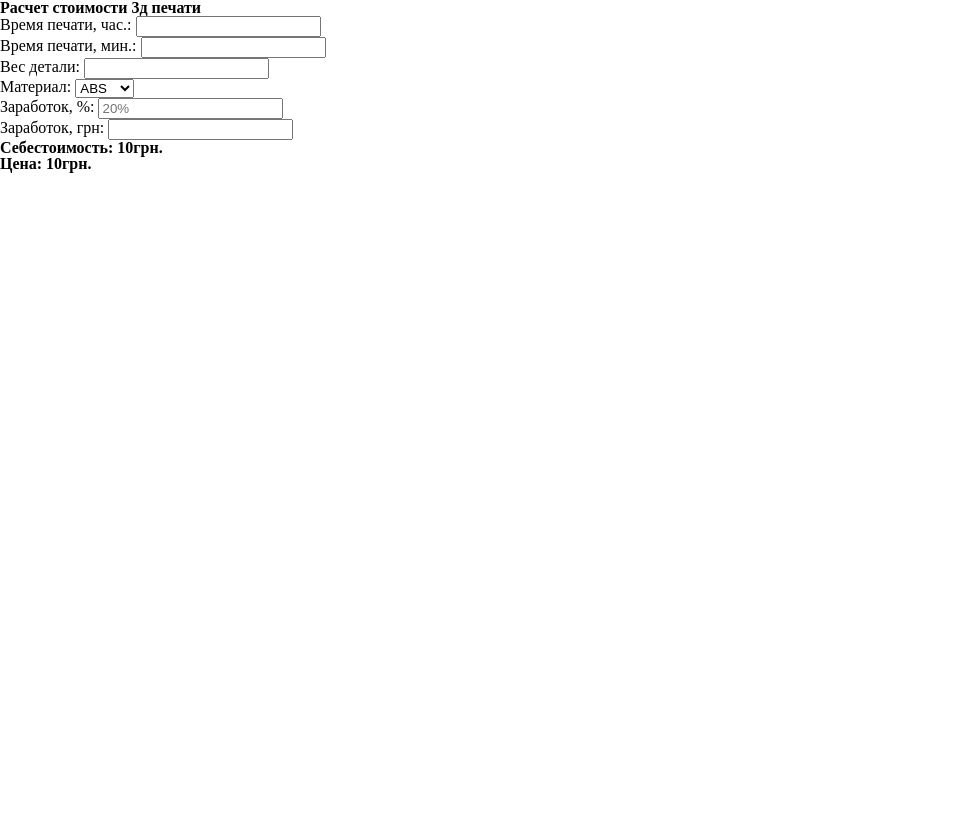
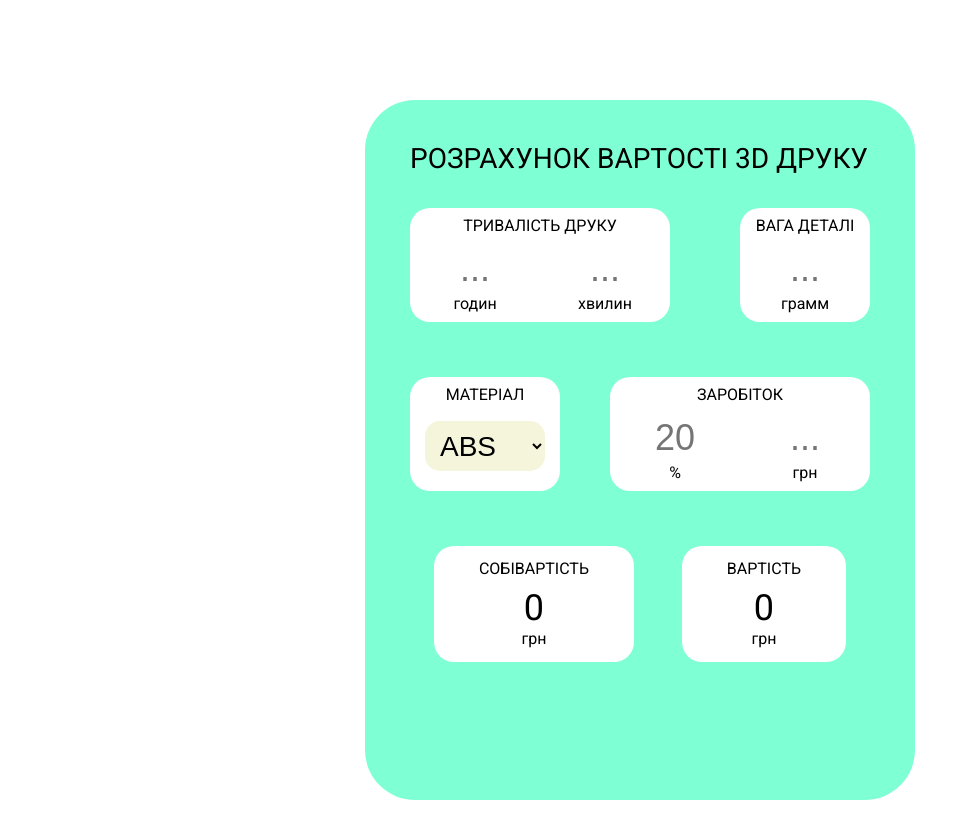
Before and after one commit to nikitariusov/3D_print_calculator, a plain HTML site: page index.html in a window 1280 px wide. Shown: the whole page, without its empty margins (0-978 px from the left). Before the commit the page ends 800 px from the top, so only its background shows below. Drawn offline with nearby package versions, Linux system fonts and the light colour scheme.

Commit message:
feat: add stile

```diff
--- a/css/style.css
+++ b/css/style.css
@@ -3,3 +3,145 @@
 *::before{
   box-sizing: border-box;
 }
+
+input{
+  font-size: 36px;
+  max-width: 100px;
+  text-align: center;
+  border: none;
+  margin-bottom: 5px;
+}
+
+.container{
+  max-width: 550px;
+  height: 700px;
+  background-color: aquamarine;
+  margin: 100px auto;
+  border-radius: 50px;
+  padding: 45px;
+
+  font-family: "Roboto", sans-serif;
+  font-weight: 400;
+  font-style: normal;
+}
+
+.title{
+  font-size: 28px;
+  text-transform: uppercase;
+  font-weight: 400;
+  margin-bottom: 35px;
+}
+
+.wrapper{
+  display: flex;
+  justify-content: space-between;
+  margin-bottom: 55px;
+}
+
+.print-parameters{
+  background-color: #fff;
+  border-radius: 20px;
+  padding: 10px 15px;
+}
+
+.subtitle{
+  font-size: 16px;
+  font-weight: 400;
+  margin-bottom: 13px;
+  text-align: center;
+}
+
+.print-parameters__inner{
+  display: flex;
+  justify-content: center;
+  gap: 30px;
+}
+
+.print-parameters__hours,
+.print-parameters__minutes {
+  max-width: 100px;
+  display: flex;
+  flex-direction: column;
+  align-items: center;
+}
+
+.detail-weight {
+  padding: 10px 15px;
+  background-color: #fff;
+  border-radius: 20px;
+  display: flex;
+  flex-direction: column;
+  align-items: center;
+  text-align: center;
+}
+
+.material{
+  background-color: #fff;
+  padding: 10px 15px;
+  border-radius: 20px;
+  display: flex;
+  flex-direction: column;
+  align-items: center;
+}
+
+.material .subtitle {
+  margin-bottom: 18px;
+}
+
+.material select {
+  width: 120px;
+  height: 50px;
+  font-size: 28px;
+  padding-left: 11px;
+  background-color: beige;
+  border: none;
+  border-radius: 15px;
+}
+
+.materials__item{
+  font-size: 18px;
+  border: none;
+}
+
+.profit{
+  background-color: #fff;
+  border-radius: 20px;
+  padding: 10px 15px;
+}
+
+.profit__inner{
+  display: flex;
+  justify-content: space-around;
+  gap: 30px;
+}
+
+.profit__percent,
+.profit__uah {
+  display: flex;
+  flex-direction: column;
+  align-items: center;
+}
+
+.cost__inner{
+  display: flex;
+  justify-content: space-around;
+
+
+}
+
+.first-cost,
+.cost {
+  padding: 15px 45px;
+  border-radius: 20px;
+  background-color: #fff;
+  display: flex;
+  flex-direction: column;
+  align-items: center;
+}
+
+.first-cost h4,
+.cost h4 {
+  font-size: 36px;
+  font-weight: 400;
+  margin-bottom: 5px;
+}
--- a/index.html
+++ b/index.html
@@ -1,48 +1,78 @@
 <!DOCTYPE html>
 <html lang="en">
   <head>
-  <meta charset="UTF-8">
-  <meta name="viewport" content="width=device-width, initial-scale=1.0">
-  <link rel="stylesheet" href="css/reset.css">
-  <link rel="stylesheet" href="css/style.css">
+    <meta charset="UTF-8" />
+    <meta name="viewport" content="width=device-width, initial-scale=1.0" />
+    <link rel="preconnect" href="https://fonts.googleapis.com" />
+    <link rel="preconnect" href="https://fonts.gstatic.com" crossorigin />
+    <link
+      href="https://fonts.googleapis.com/css2?family=Raleway:ital,wght@0,100..900;1,100..900&family=Roboto+Condensed:wght@100..900&family=Roboto:ital,wght@0,100;0,300;0,400;0,500;0,700;0,900;1,100;1,300;1,400;1,500;1,700;1,900&display=swap"
+      rel="stylesheet"
+    />
+    <link rel="stylesheet" href="css/reset.css" />
+    <link rel="stylesheet" href="css/style.css" />
     <title>3D print calculator</title>
   </head>
   <body>
-  <h1>Расчет стоимости 3д печати</h1>
+    <div class="container">
+      <h1 class="title">РОЗРАХУНОК ВАРТОСТІ 3D ДРУКУ</h1>
 
-  <div class="">
-    Время печати, час.:
-    <input type="text" id="printTimeHours">
+      <div class="wrapper">
+        <div class="print-parameters">
+          <h3 class="subtitle">ТРИВАЛІСТЬ ДРУКУ</h3>
+          <div class="print-parameters__inner">
+            <div class="print-parameters__hours">
+              <input type="text" id="printTimeHours" placeholder="..." />
+              <p>годин</p>
+            </div>
+            <div class="print-parameters__minutes">
+              <input type="text" id="printTimeMinutes" placeholder="..." />
+              <p>хвилин</p>
+            </div>
+          </div>
         </div>
 
-  <div class="">
-    Время печати, мин.:
-    <input type="text" id="printTimeMinutes">
+        <div class="detail-weight">
+          <h3 class="subtitle">ВАГА ДЕТАЛІ</h3>
+          <div class="detail-weight__inner">
+            <input type="text" id="weight" placeholder="..." />
+            <p>грамм</p>
+          </div>
+        </div>
+      </div>
+      <div class="wrapper">
+        <div class="material">
+          <h3 class="subtitle">МАТЕРІАЛ</h3>
+          <select name="materials" id="materials"></select>
         </div>
 
-  <div class="">
-    Вес детали:
-    <input type="text" id="weight">
+        <div class="profit">
+          <h3 class="subtitle">ЗАРОБІТОК</h3>
+          <div class="profit__inner">
+            <div class="profit__percent">
+              <input type="text" id="userProfitPercent" placeholder="20" />
+              <p>%</p>
             </div>
-
-  <div class="">
-    Материал:
-    <select name="materials" id="materials">
-
-    </select>
+            <div class="profit__uah">
+              <input type="text" id="userProfitUAH" placeholder="..." />
+              <p>грн</p>
             </div>
-
-  <div class="">
-    Заработок, %:
-    <input type="text" id="userProfitPercent" placeholder="20%">
           </div>
-
-  <div class="">
-    Заработок, грн:
-    <input type="text" id="userProfitUAH" placeholder="">
         </div>
-  <h3>Себестоимость: <span id="withoutProfit">10</span>грн.</h3>
-  <h3>Цена: <span id="printCost">10</span>грн.</h3>
+      </div>
+      <div class="cost__inner">
+        <div class="first-cost">
+          <h3 class="subtitle">СОБІВАРТІСТЬ</h3>
+          <h4 id="withoutProfit">0</h4>
+          <p>грн</p>
+        </div>
+        <div class="cost">
+          <h3 class="subtitle">ВАРТІСТЬ</h3>
+          <h4 id="printCost">0</h4>
+          <p>грн</p>
+        </div>
+      </div>
+    </div>
 
     <script src="https://ajax.googleapis.com/ajax/libs/jquery/3.7.1/jquery.min.js"></script>
     <script type="module" src="js/main.js"></script>
```
Lines whose indentation alone changed are shown as unchanged.
